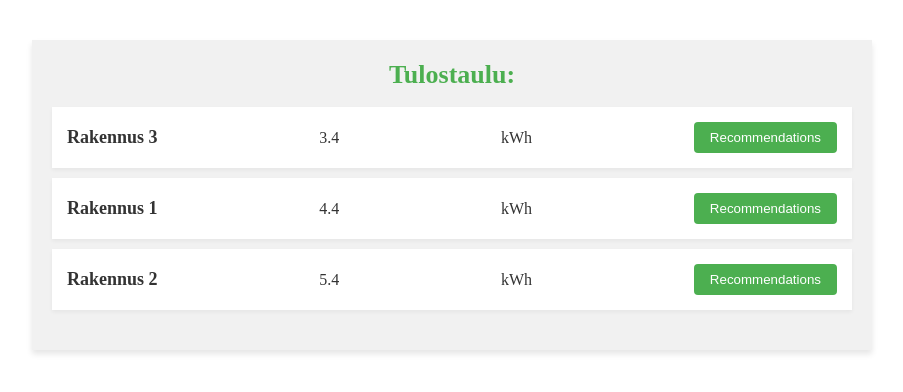
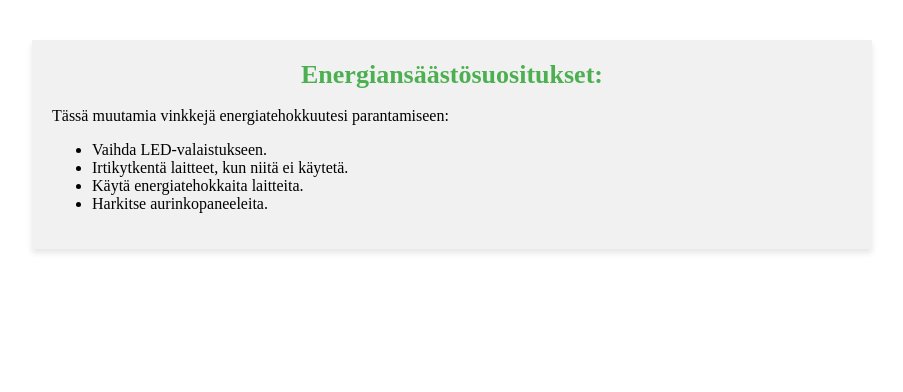
Before and after one commit to SipuliCodes/sustainable_building, a React (Vite) app: page /recommendations in a window 1280 px wide. Shown: the top 392 px of the page, without its empty margins (188-1091 px from the left). Built offline with nearby package versions, Linux system fonts and the light colour scheme; no server answers.

Commit message:
Recommendations sivu

```diff
--- a/package.json
+++ b/package.json
@@ -13,7 +13,8 @@
     "axios": "^1.6.8",
     "ndjson-readablestream": "^1.2.0",
     "react": "^18.2.0",
-    "react-dom": "^18.2.0"
+    "react-dom": "^18.2.0",
+    "react-router-dom": "^6.23.0"
   },
   "devDependencies": {
     "@vitejs/plugin-react": "^4.2.1",
--- a/src/App.jsx
+++ b/src/App.jsx
@@ -1,12 +1,14 @@
+import { Routes, Route } from "react-router-dom";
 import Leaderboard from "./components/Leaderboard";
+import Recommendations from "./components/Leaderboard/Recommendations";
 
 const App = () => {
+  return (
+    <Routes>
+      <Route path="" element={<Leaderboard />}></Route>
+      <Route path="recommendations" element={<Recommendations />}></Route>
+    </Routes>
+  );
+};
 
-  return (
-    <div>
-      <Leaderboard />
-    </div>
-  );
-}
-
-export default App
+export default App;
--- a/src/components/Leaderboard/Recommendations.jsx
+++ b/src/components/Leaderboard/Recommendations.jsx
@@ -3,13 +3,13 @@ import "./Leaderboard.css"; // Reusing the existing styles
 const Recommendations = () => {
   return (
     <div className="grid-container">
-      <h1>Energy Saving Recommendations:</h1>
-      <p>Here are some tips to improve your energy efficiency:</p>
+      <h1>Energiansäästösuositukset:</h1>
+      <p>Tässä muutamia vinkkejä energiatehokkuutesi parantamiseen:</p>
       <ul>
-        <li>Switch to LED lighting.</li>
-        <li>Unplug devices when not in use.</li>
-        <li>Use energy-efficient appliances.</li>
-        <li>Consider solar panels.</li>
+        <li>Vaihda LED-valaistukseen.</li>
+        <li>Irtikytkentä laitteet, kun niitä ei käytetä.</li>
+        <li>Käytä energiatehokkaita laitteita.</li>
+        <li>Harkitse aurinkopaneeleita.</li>
       </ul>
     </div>
   );
--- a/src/main.jsx
+++ b/src/main.jsx
@@ -1,6 +1,9 @@
-import ReactDOM from 'react-dom/client'
-import App from './App.jsx'
+import ReactDOM from "react-dom/client";
+import App from "./App.jsx";
+import { BrowserRouter as Router } from "react-router-dom";
 
-ReactDOM.createRoot(document.getElementById('root')).render(
-  <App />
-)
+ReactDOM.createRoot(document.getElementById("root")).render(
+  <Router>
+    <App />
+  </Router>
+);
```
Also changed, not shown: 1 other file (tests, documents, lock files or other folders).
